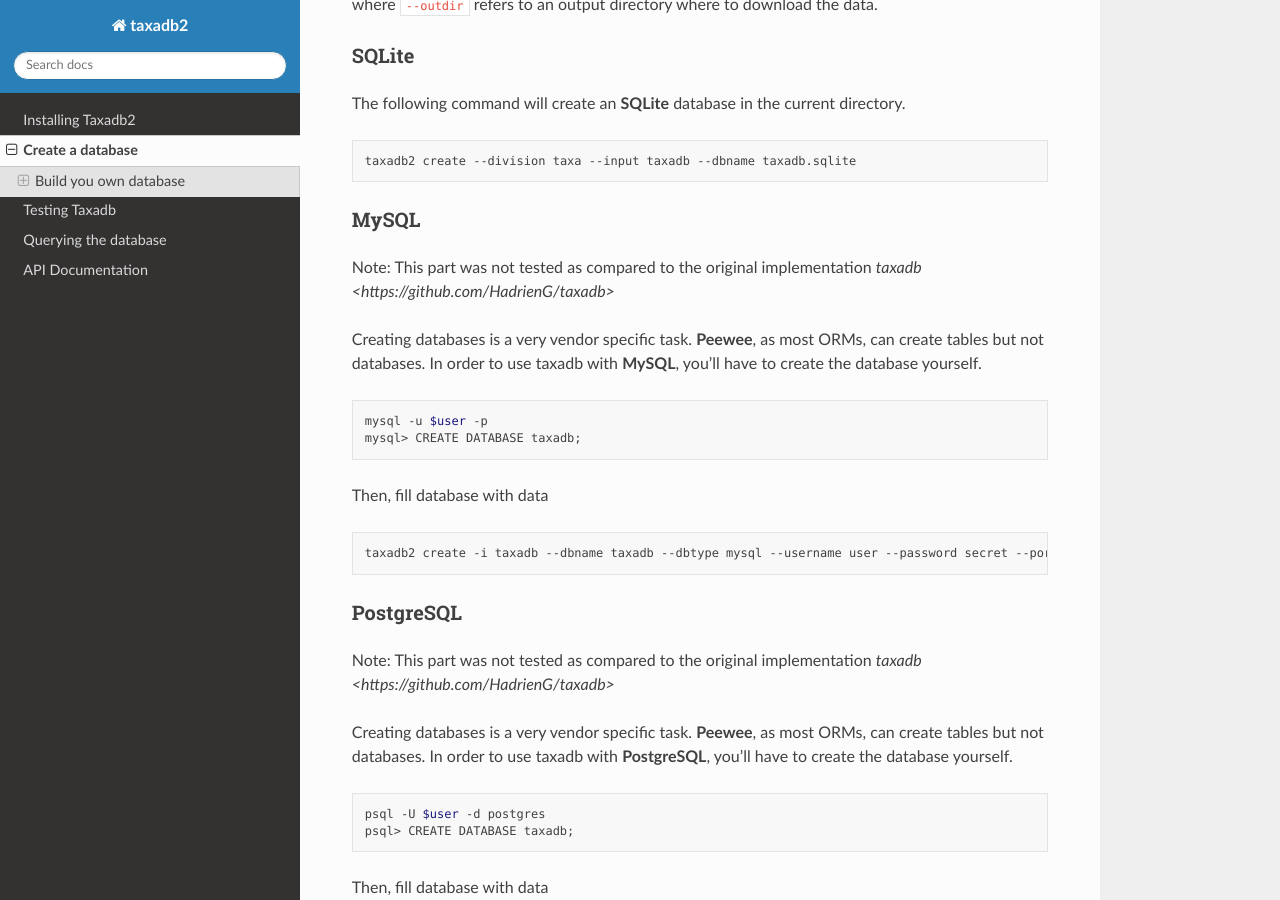
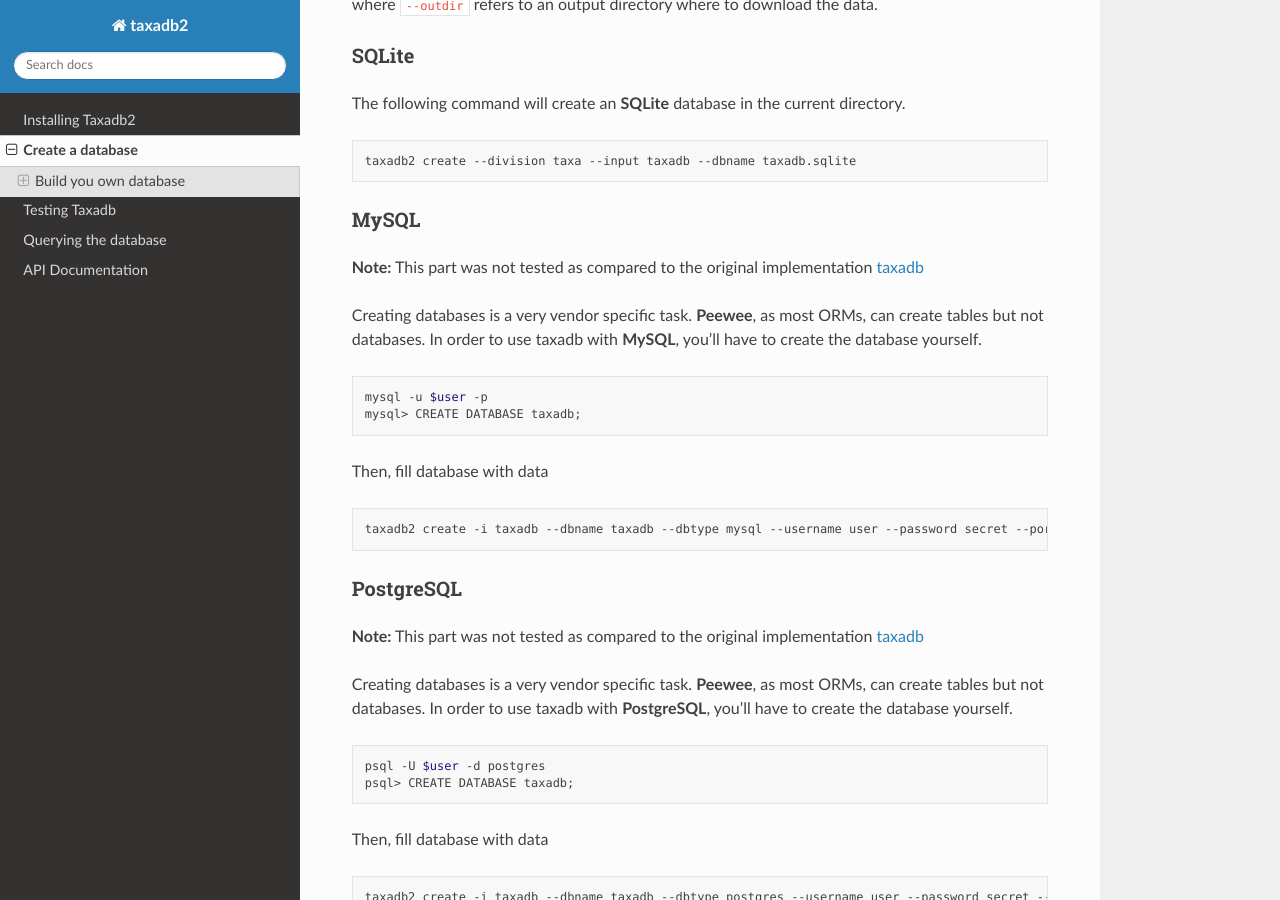
Before and after one commit to kullrich/taxadb2, a Sphinx documentation site: the page built from docs/taxadb2/download.rst, in a window 1280 px wide and 900 px high, scrolled down 362 px. Built offline with Sphinx 7.4.7 and the Read the Docs theme 3.1.0, drawn with Linux system fonts in a browser that asks for light colours.

Commit message:
update docs

```diff
--- a/docs/index.rst
+++ b/docs/index.rst
@@ -8,7 +8,7 @@
 
 Taxadb2 is an application to locally query the ncbi taxonomy.
 
-Taxadb2 is a fork from `https://github.com/HadrienG/taxadb <https://github.com/HadrienG/taxadb>` and handles the merged.dmp ncbi taxonomy file to deal with updated taxIDs.
+Taxadb2 is a fork from `https://github.com/HadrienG/taxadb <https://github.com/HadrienG/taxadb>`_ and handles the merged.dmp ncbi taxonomy file to deal with updated taxIDs.
 
 Taxadb2 is written in python, and access its database using
 the `peewee <http://peewee.readthedocs.io>`_ library.
--- a/docs/taxadb2/download.rst
+++ b/docs/taxadb2/download.rst
@@ -34,7 +34,7 @@
 MySQL
 ^^^^^
 
-Note: This part was not tested as compared to the original implementation `taxadb <https://github.com/HadrienG/taxadb>`
+**Note:** This part was not tested as compared to the original implementation `taxadb <https://github.com/HadrienG/taxadb>`_
 
 Creating databases is a very vendor specific task. **Peewee**, as most ORMs, can create tables but not databases.
 In order to use taxadb with **MySQL**, you'll have to create the database yourself.
@@ -55,7 +55,7 @@
 PostgreSQL
 ^^^^^^^^^^
 
-Note: This part was not tested as compared to the original implementation `taxadb <https://github.com/HadrienG/taxadb>`
+**Note:** This part was not tested as compared to the original implementation `taxadb <https://github.com/HadrienG/taxadb>`_
 
 Creating databases is a very vendor specific task. **Peewee**, as most ORMs, can create tables but not databases.
 In order to use taxadb with **PostgreSQL**, you'll have to create the database yourself.
--- a/docs/taxadb2/query.rst
+++ b/docs/taxadb2/query.rst
@@ -110,7 +110,7 @@
 Using configuration file or environment variable
 ------------------------------------------------
 
-Note: This part was not tested as compared to the original implementation `taxadb <https://github.com/HadrienG/taxadb>`
+**Note:** This part was not tested as compared to the original implementation `taxadb <https://github.com/HadrienG/taxadb>`_
 
 Taxadb2 can now take profit of configuration file or environment variable to
 set database connection parameters.
```
